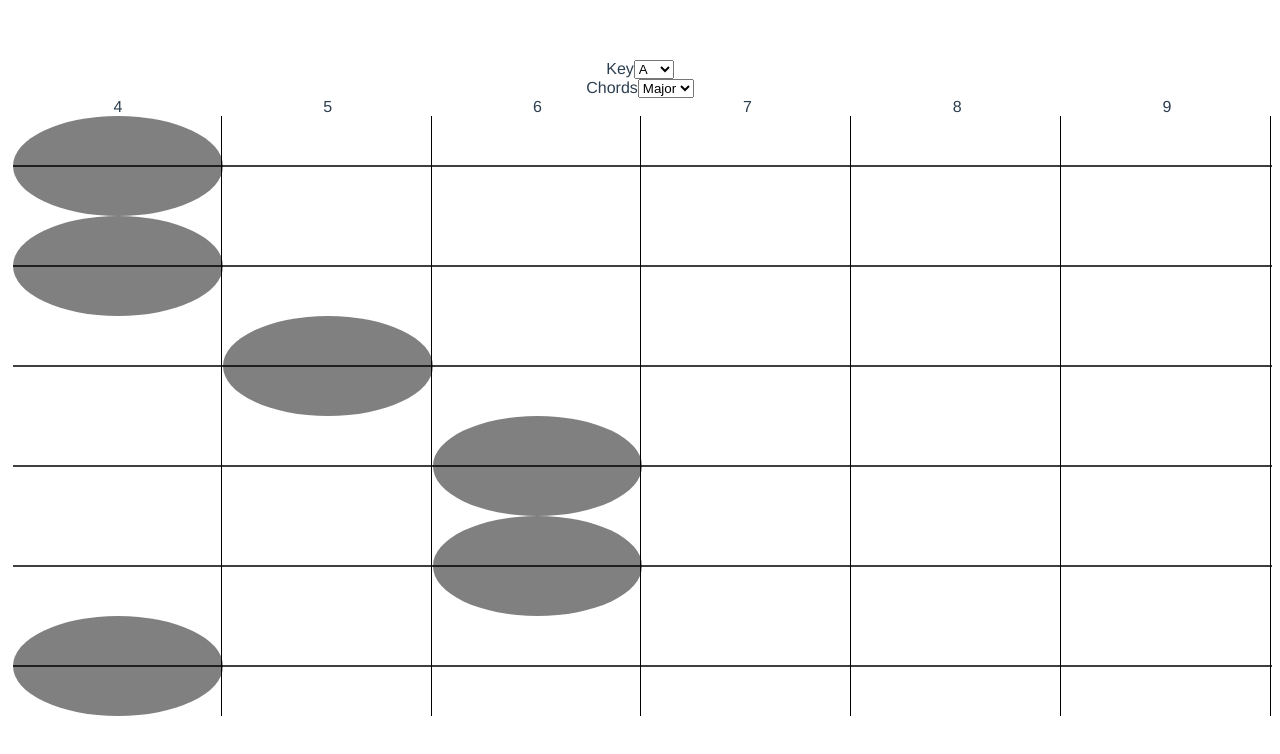
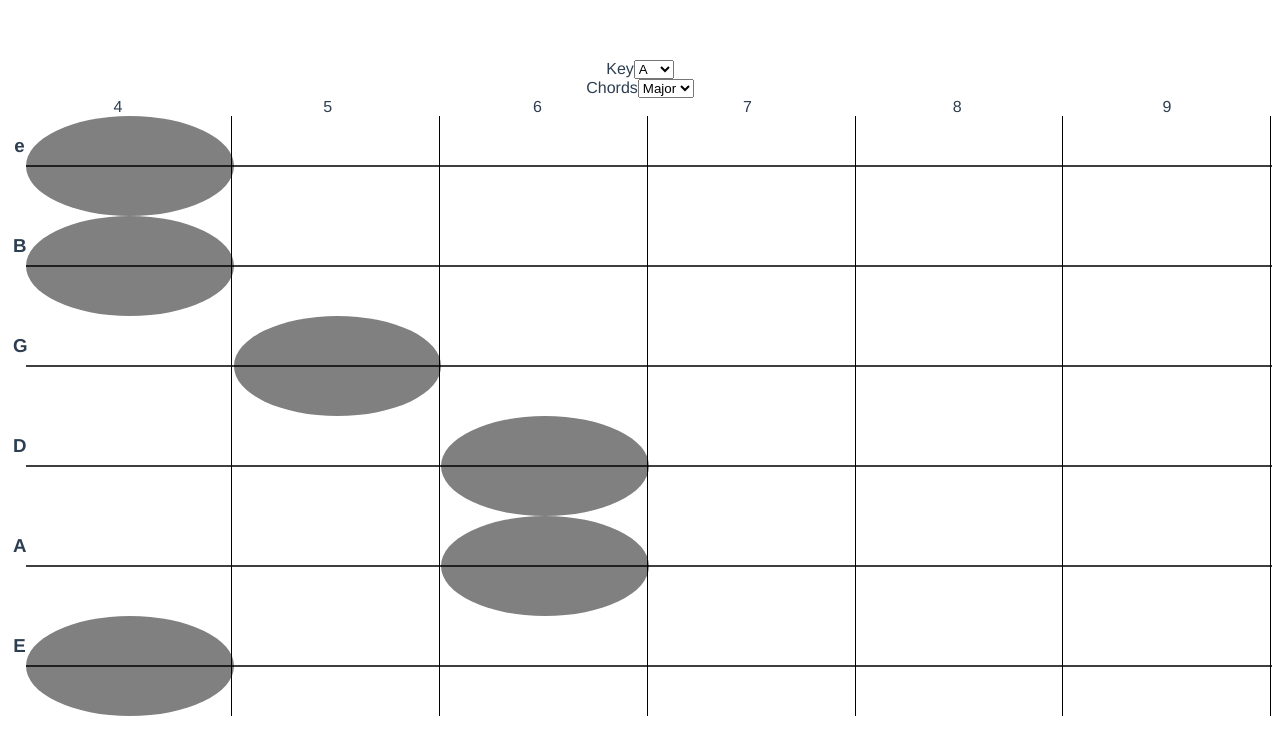
Before and after one commit to jkim176/guitar-chord-helper, a Vue app: page / in a window 1280 px wide. Shown: the top 754 px of the page. Built offline with nearby package versions, Linux system fonts and the light colour scheme.

Commit message:
re-added string labels for standard tuning with some CSS that doesn't disrupt the fret-marker alignment

```diff
--- a/src/components/ChordDisplay.vue
+++ b/src/components/ChordDisplay.vue
@@ -14,6 +14,9 @@
 
     <div class="string-container top-string">
       <!-- TODO: dynamically change string name based on configuration -->
+      <div class="string-label">
+        <h3>e</h3>
+      </div>
       <div v-for="(fret, index) in firstString"
            :key="fret.cellId"
            class="fret"
@@ -23,6 +26,9 @@
     </div>
 
     <div class="string-container mid-string">
+      <div class="string-label">
+        <h3>B</h3>
+      </div>
       <div v-for="(fret, index) in secondString"
            :key="fret.cellId"
            class="fret"
@@ -32,6 +38,9 @@
     </div>
 
     <div class="string-container mid-string">
+      <div class="string-label">
+        <h3>G</h3>
+      </div>
       <div v-for="(fret, index) in thirdString"
            :key="fret.cellId"
            class="fret"
@@ -41,6 +50,9 @@
     </div>
 
     <div class="string-container mid-string">
+      <div class="string-label">
+        <h3>D</h3>
+      </div>
       <div v-for="(fret, index) in fourthString"
            :key="fret.cellId"
            class="fret"
@@ -50,6 +62,9 @@
     </div>
 
     <div class="string-container mid-string">
+      <div class="string-label">
+        <h3>A</h3>
+      </div>
       <div v-for="(fret, index) in fifthString"
            :key="fret.cellId"
            class="fret"
@@ -59,6 +74,9 @@
     </div>
 
     <div class="string-container bot-string">
+      <div class="string-label">
+        <h3>E</h3>
+      </div>
       <div v-for="(fret, index) in sixthString"
            :key="fret.cellId"
            class="fret"
@@ -440,4 +458,7 @@ export default {
   background: black;
   height: 100%;
 }
+.string-label {
+  width: 1vw;
+}
 </style>
```
